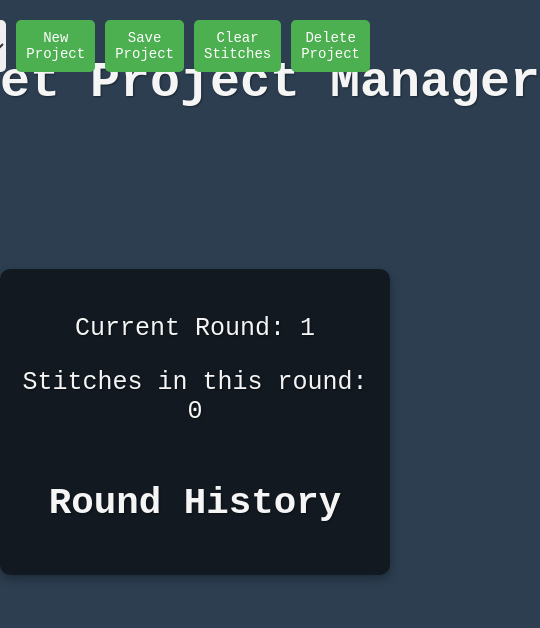
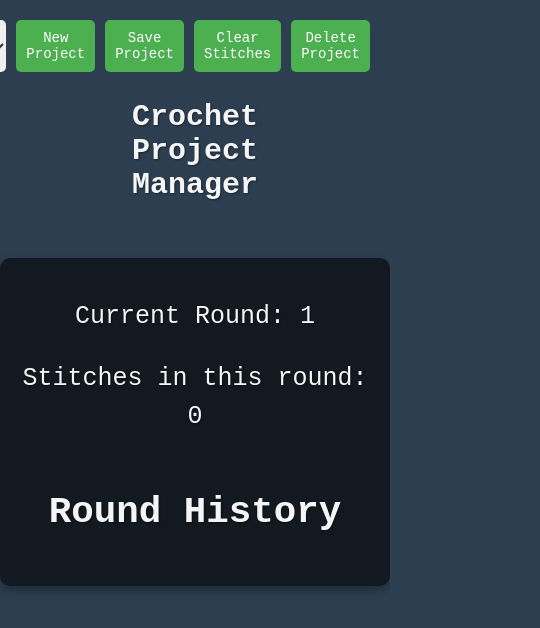
Before and after one commit to Mandiuu/Crochet, a plain HTML site: page index.html in a window 390 px wide. Shown: the whole page, 540 px wide, since content can reach past the window. Drawn offline with Linux system fonts and the light colour scheme.

Commit message:
Update styles.css

```diff
--- a/styles.css
+++ b/styles.css
@@ -17,15 +17,27 @@ body {
 /* Independent styling for the title */
 .app-title {
     position: absolute;
-    top: 20px;
+    top: 80px;
     left: 50%;
     transform: translateX(-50%); /* Center horizontally */
-    font-size: 50px; /* Adjust as needed */
+    font-size: 50px; /* Default font size for larger screens */
     color: #f5f5f5; /* Chalk-like color */
     font-family: 'Chalkduster', 'Courier New', monospace;
     text-shadow: 1px 1px 2px rgba(0, 0, 0, 0.4);
     white-space: nowrap; /* Prevents line break */
 }
+
+/* Adjustments for mobile screens */
+@media (max-width: 768px) {
+    .app-title {
+        top: 80px; /* Add more space at the top for smaller screens */
+        font-size: 30px; /* Reduce font size for better fit */
+        white-space: normal; /* Allow text to wrap on smaller screens */
+        text-align: center; /* Ensure the text aligns nicely */
+        padding: 0 10px; /* Add side padding to prevent overflow */
+    }
+}
+
 
 /* Main container with a semi-transparent background for a chalkboard look */
 .app-container {
@@ -49,11 +61,29 @@ body {
 }
 
 /* Styling for headings and text within the app container */
+/* Default styles for larger screens */
 h2, p {
     color: #f5f5f5;
     font-family: 'Chalkduster', 'Courier New', monospace;
     text-shadow: 1px 1px 2px rgba(0, 0, 0, 0.4);
+    margin-top: 20px; /* Adjust default top margin */
 }
+
+/* Styles for mobile screens */
+@media (max-width: 768px) {
+    h2 {
+        font-size: 1.5em; /* Scale down the font size */
+        margin-top: 30px; /* Add more space at the top */
+        line-height: 1.2; /* Adjust line height for readability */
+    }
+
+    p {
+        font-size: 1em; /* Scale down font size */
+        margin-top: 20px; /* Maintain proportional spacing */
+        line-height: 1.5; /* Increase line height for readability */
+    }
+}
+
 
 /* Round history and stitch display sections */
 .round-history, .stitch-display {
```
